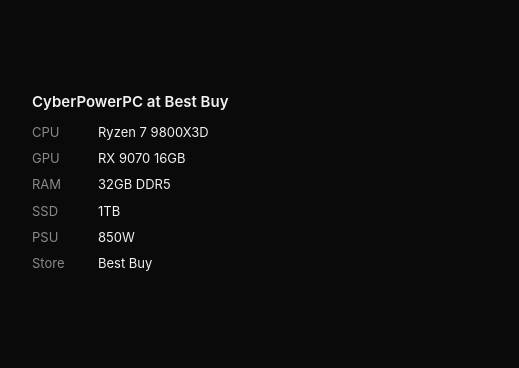
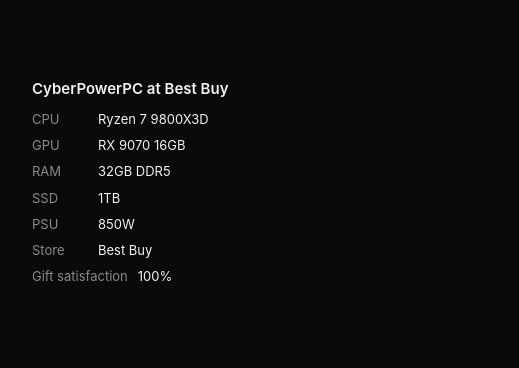
Before and after one commit to magicianed/pc-picker, a plain HTML site: page index.html in a window 1280 px wide. Shown: the part 191-559 px from the top of the page, 558-1077 px from the left. Drawn offline with Linux system fonts and the light colour scheme.

Commit message:
Add gift satisfaction
Co-Authored-By: Claude Opus 5.5 <noreply@anthropic.com>

```diff
--- a/index.html
+++ b/index.html
@@ -109,6 +109,7 @@
 
   dl { display: grid; gap: 8px; font-size: 13px; line-height: 1.4; }
   dl div { display: grid; grid-template-columns: 56px 1fr; gap: 10px; }
+  dl .wide { grid-template-columns: auto 1fr !important; gap: 10px; }
   dt { color: var(--muted); }
 
   /* slider */
@@ -335,6 +336,10 @@
       specs: { CPU: "Ryzen 7 9800X3D", GPU: "RX 9070 XT 16GB", RAM: "32GB DDR5", SSD: "1TB", PSU: "850W", Store: "CyberPowerPC" } }
   ];
 
+  // gift satisfaction by rank, best PC first
+  var GIFT = ["150%", "100%", "80%", "60%", "40%", "20%", "0%"];
+  PCS.forEach(function (p, i) { p.specs["Gift satisfaction"] = GIFT[PCS.length - 1 - i] || "0%"; });
+
   var $ = function (id) { return document.getElementById(id); };
   var last = PCS.length - 1;
   var lowest = PCS[0].raw;
@@ -386,6 +391,7 @@
     Object.keys(p.specs).forEach(function (k) {
       var d = document.createElement("div"), dt = document.createElement("dt"), dd = document.createElement("dd");
       dt.textContent = k; dd.textContent = p.specs[k];
+      if (k.length > 6) d.className = "wide";
       d.append(dt, dd); $("specs").append(d);
     });
   }
```
